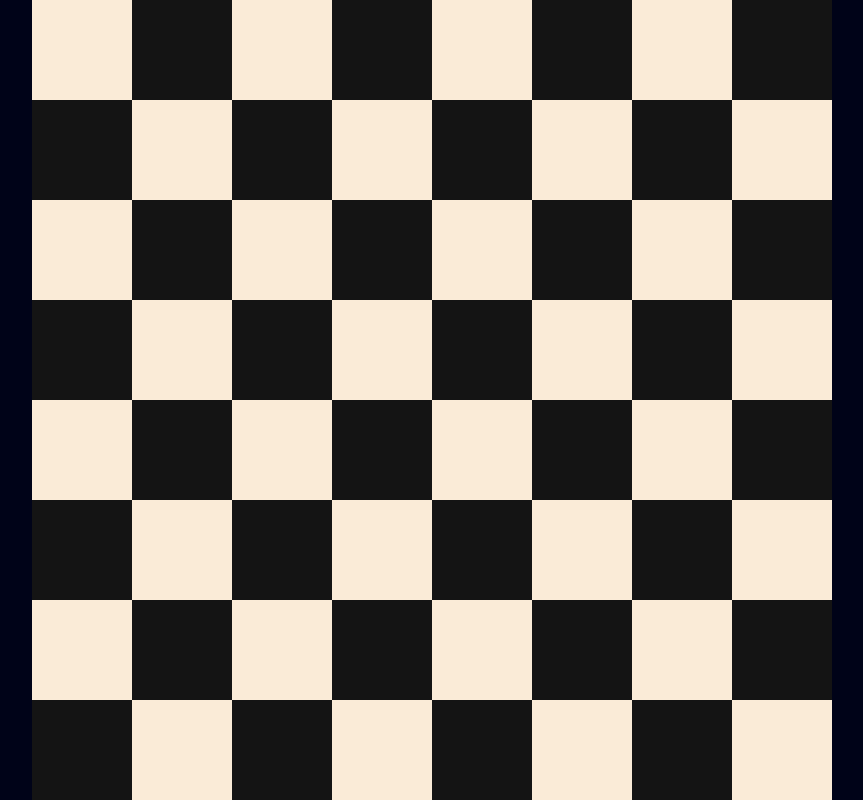
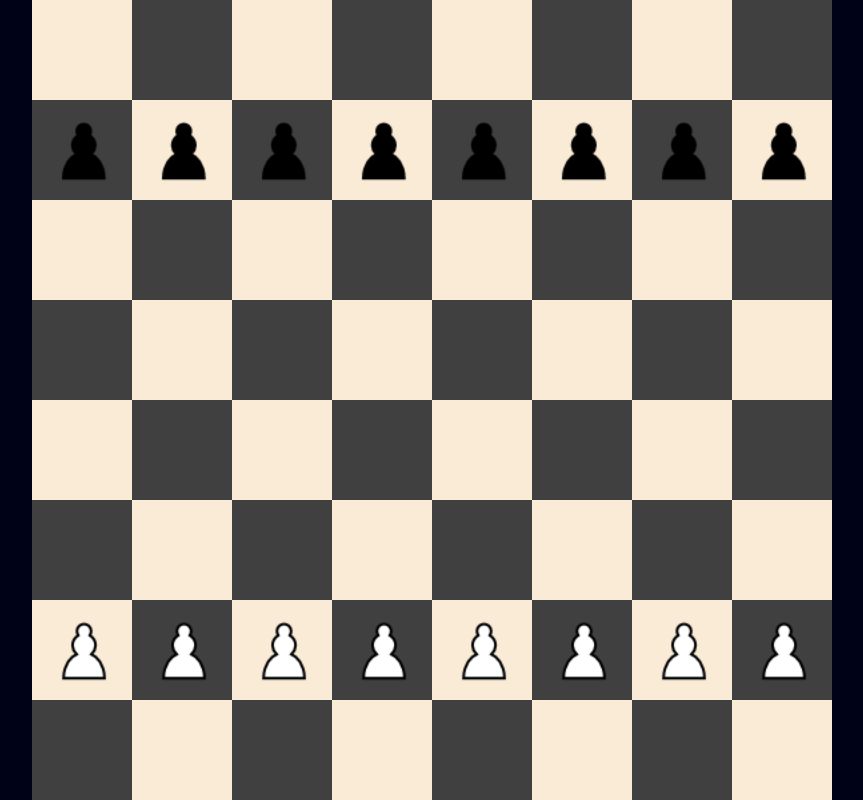
Before and after one commit to carlpess/chess-game, a React app: page / in a window 1280 px wide. Shown: the whole page, without its empty margins (208-1071 px from the left). Built offline with nearby package versions, Linux system fonts and the light colour scheme.

Commit message:
Peões adicionados ao tabuleiro

```diff
--- a/src/components/Chessboard/index.js
+++ b/src/components/Chessboard/index.js
@@ -1,8 +1,20 @@
 import Tile from '../Tile';
 import './styles.css';
+import PawnB from '../../assets/ChessPawnB.png';
+import PawnW from '../../assets/ChessPawnW.png'
 
 const vertical = ['1', '2', '3', '4', '5', '6', '7', '8'];
 const horizontal = ['a', 'b', 'c', 'd', 'e', 'f', 'g', 'h'];
+
+const pieces = [];
+
+for (let i = 0; i < 8; i++) {
+    pieces.push({ image: PawnB, h: i, v: 6 });
+}
+
+for (let i = 0; i < 8; i++) {
+    pieces.push({ image: PawnW, h: i, v: 1 });
+}
 
 function Chessboard() {
     let board = [];
@@ -10,10 +22,18 @@ function Chessboard() {
 
     for (let y = (vertical.length - 1); y >= 0; y--) {
         for (let i = 0; i < horizontal.length; i++) {
+            let image;
+            pieces.forEach((p) => {
+                if (p.h === i && p.v === y) {
+                    image = p.image;
+                }
+            })
+
             board.push({
                 id: key,
                 name: `|${horizontal[i]} ${vertical[y]}|`,
-                number: (i + y + 2) % 2
+                number: (i + y + 2) % 2,
+                image: image
             });
             key++
         }
@@ -25,6 +45,7 @@ function Chessboard() {
                 <Tile
                     key={coord.id}
                     number={coord.number}
+                    piece={coord.image}
                 />
             ))}
         </div>
--- a/src/components/Tile/index.js
+++ b/src/components/Tile/index.js
@@ -1,12 +1,15 @@
 import './styles.css';
 
-function Tile({ number }) {
+function Tile({ number, piece }) {
     return (
         <div
             className={`${number === 0
                 ? 'tile-black'
                 : 'tile-white'}
         tile`}>
+            {piece &&
+                <img src={piece} alt='piece' />
+            }
         </div>
     )
 }
--- a/src/components/Tile/styles.css
+++ b/src/components/Tile/styles.css
@@ -1,12 +1,20 @@
 .tile {
     width: 100px;
     height: 100px;
+
+    display: flex;
+    justify-content: center;
+    align-items: center;
 }
 
 .tile-black {
-    background-color: rgb(20, 20, 20);
+    background-color: rgb(65, 64, 64);
 }
 
 .tile-white {
     background-color: rgb(250, 235, 215);
 }
+
+.tile img {
+    width: 80px;
+}
```
